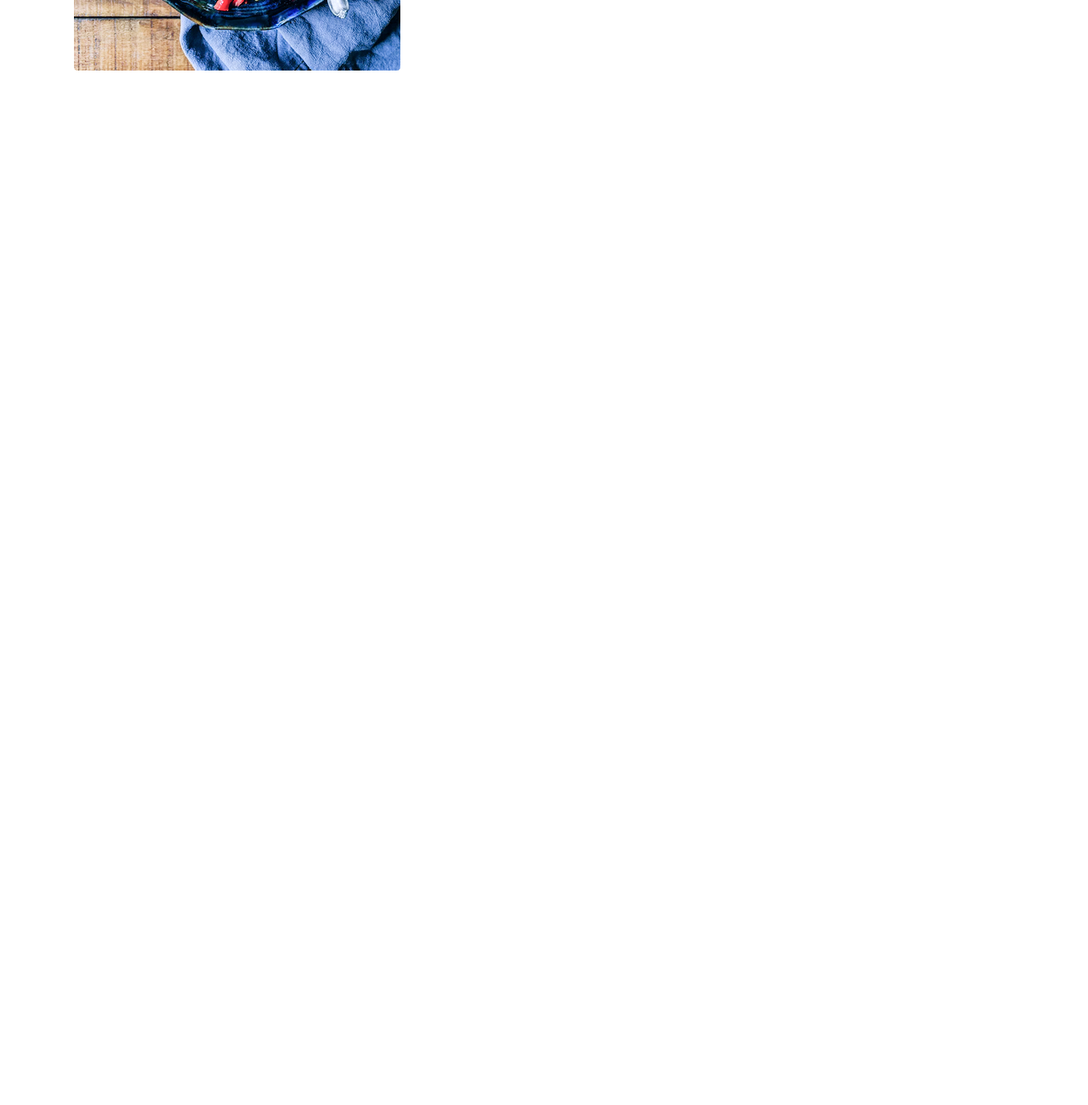
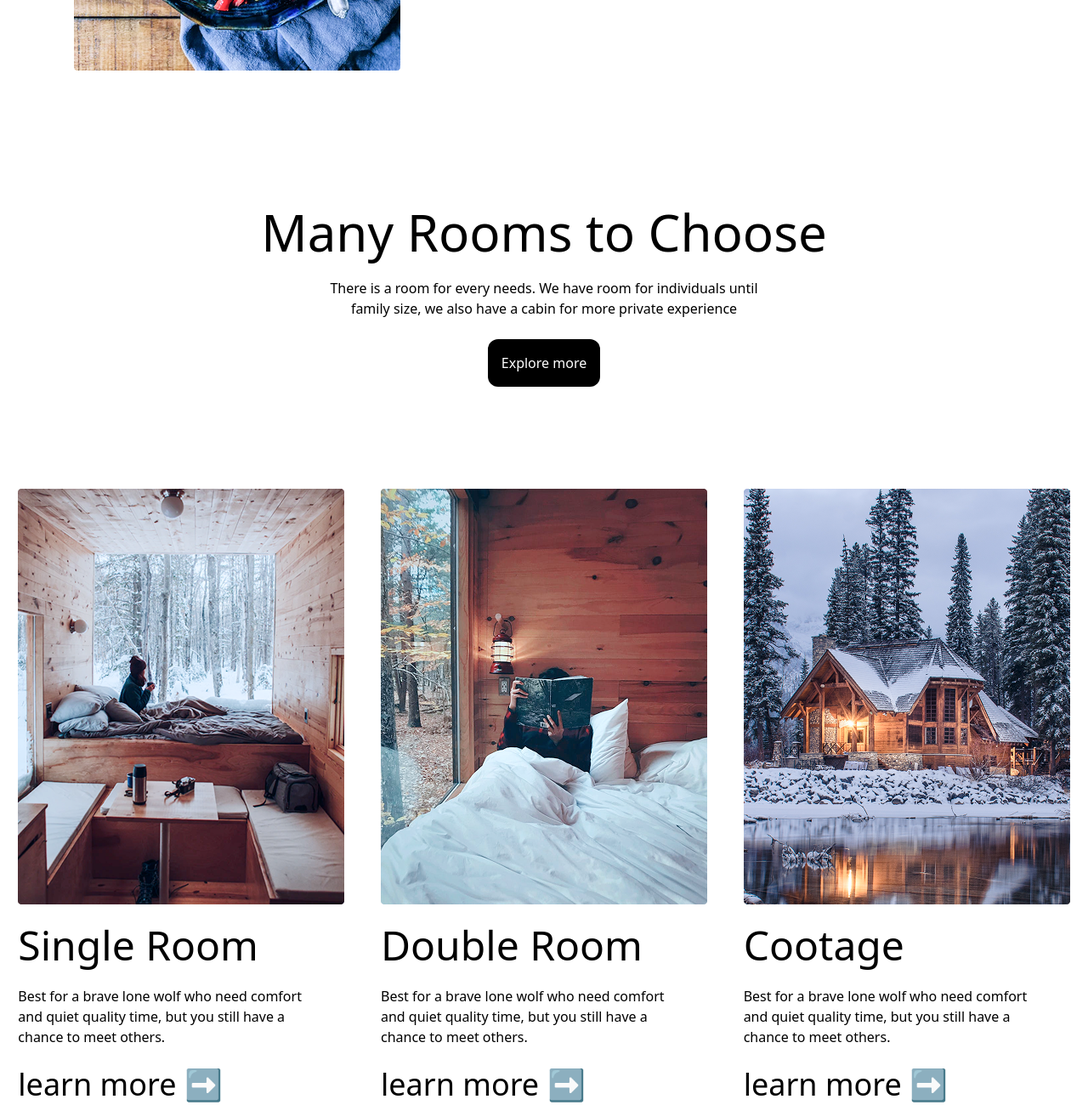
Before and after one commit to shokirovsh01/hw8, a website: page index.html in a window 1280 px wide. Shown: the part 2425-3725 px from the top of the page at 85% size. Before the commit the page ends 2508 px from the top, so only its background shows below. Drawn offline with Linux system fonts and the light colour scheme.

Commit message:
4 section

```diff
--- a/index.html
+++ b/index.html
@@ -71,5 +71,49 @@
     </div>
 </div>
 
+<div class="text-center mt-40">
+<h1 class="text-6xl">Many Rooms to Choose</h1>
+<br>
+<p>There is a room for every needs. We have room for individuals until <br> family size, we also have a cabin for more private experience</p>
+<br>
+<button class="p-4 bg-black text-white rounded-xl">Explore more</button>
+</div>
+
+<div class="flex mt-30 justify-around">
+
+<div>
+    <img src="./Image/image 11.png" alt="">
+    <br>
+    <h1 class="text-5xl">Single Room</h1>
+    <br>
+    <p>Best for a brave lone wolf who need comfort <br> and quiet quality time, but you still have a <br> chance to meet others.</p>
+    <br>
+    <h1 class="text-4xl">learn more ➡</h1>
+</div>
+
+<div>
+    <img src="./Image/image 10.png" alt="">
+    <br>
+    <h1 class="text-5xl">Double Room</h1>
+    <br>
+    <p>Best for a brave lone wolf who need comfort <br> and quiet quality time, but you still have a <br> chance to meet others.</p>
+    <br>
+    <h1 class="text-4xl">learn more ➡</h1>
+</div>
+
+<div>
+    <img src="./Image/ian-keefe-OgcJIKRnRC8-unsplash 1.png" alt="">
+    <br>
+    <h1 class="text-5xl">Cootage</h1>
+    <br>
+    <p>Best for a brave lone wolf who need comfort <br> and quiet quality time, but you still have a <br> chance to meet others.</p>
+    <br>
+    <h1 class="text-4xl">learn more ➡</h1>
+</div>
+
+
+</div>
+
+
 </body>
 </html>
```
Also changed, not shown: Image/ian-keefe-OgcJIKRnRC8-unsplash 1.png (added), Image/image 10.png (added), Image/image 11.png (added), src/output.css.
